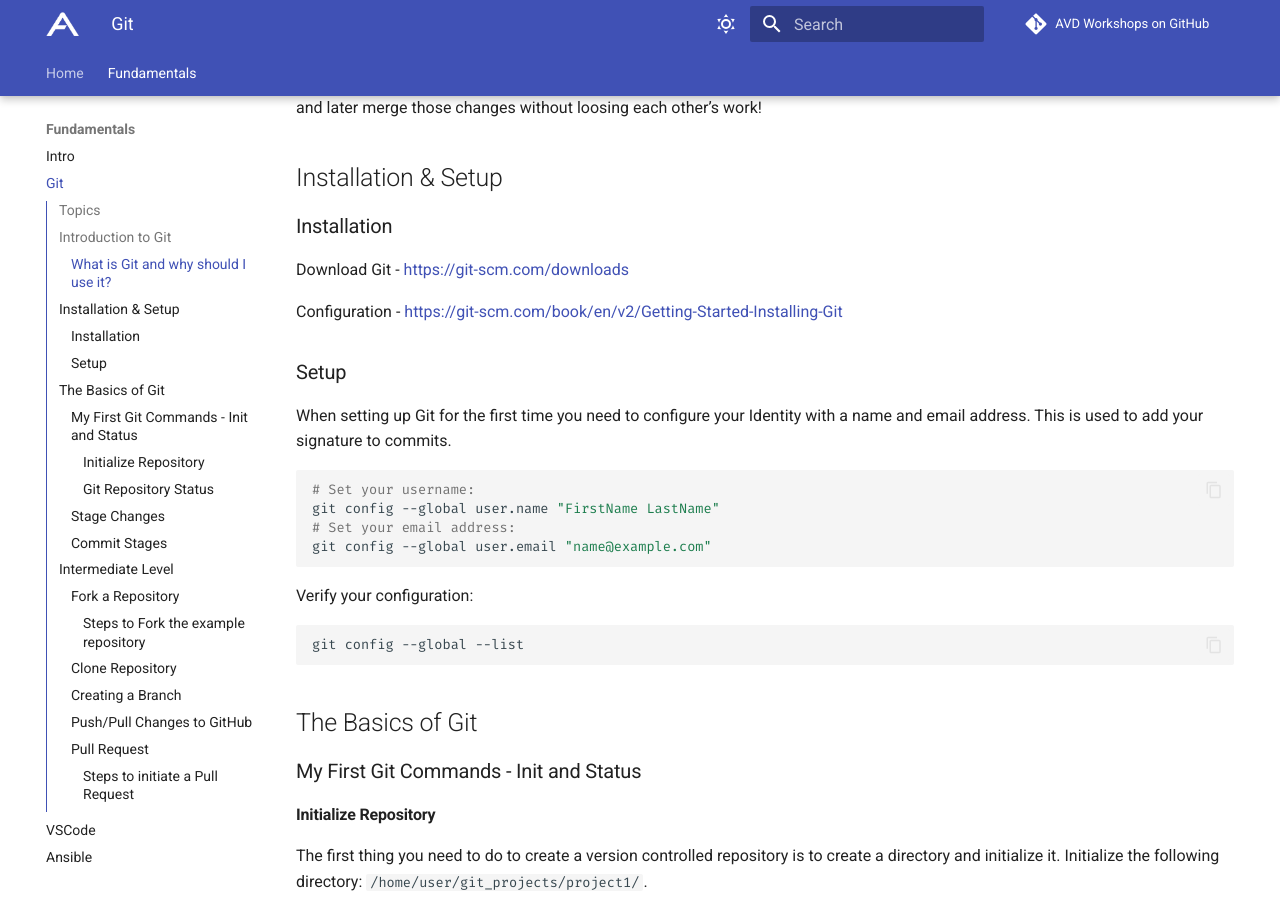
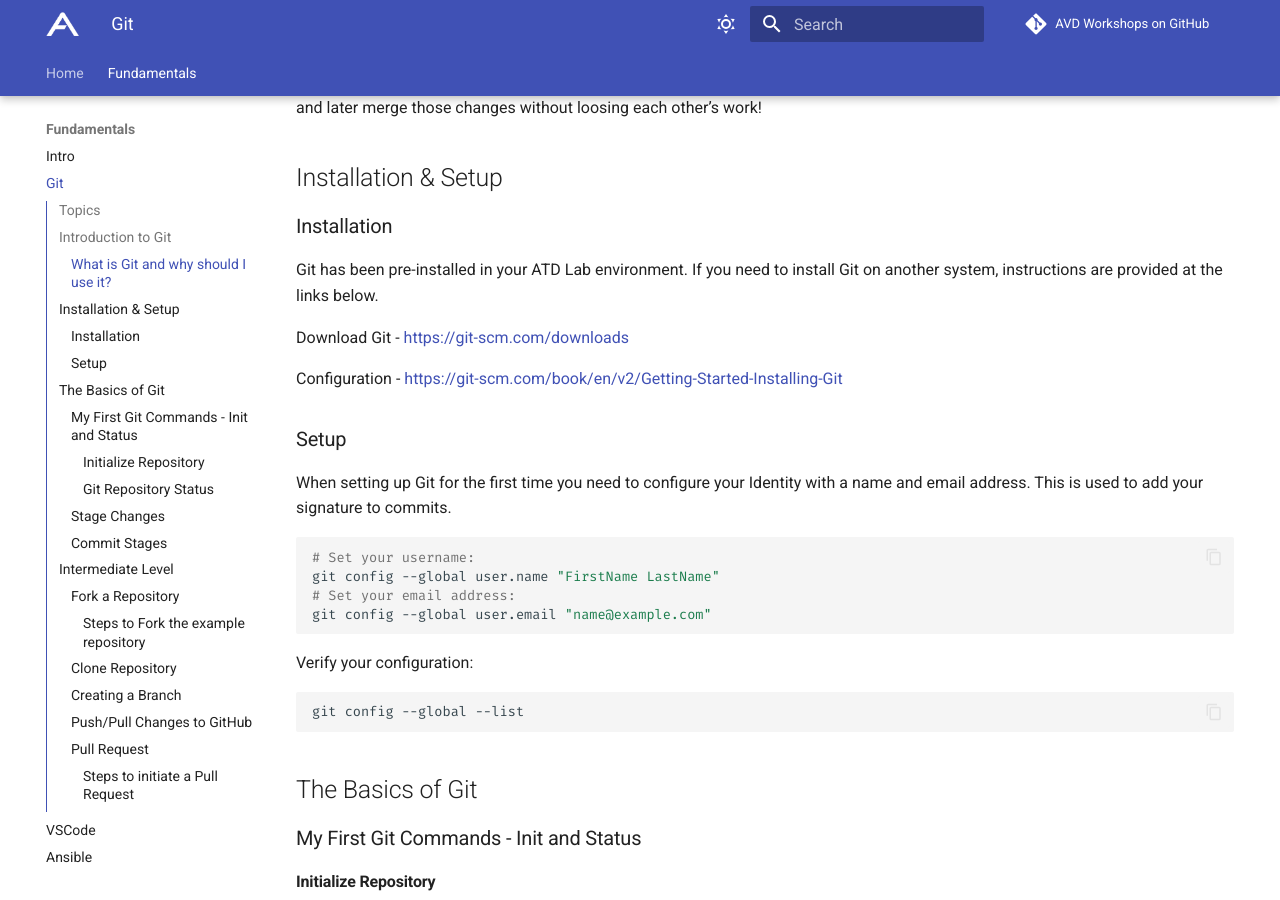
Before and after one commit to aristanetworks/avd-workshops, an MkDocs documentation site: the page built from workshops/git.md, in a window 1280 px wide and 900 px high, scrolled down 1007 px. Built offline with MkDocs 1.6.1 and Material for MkDocs 9.7.7, drawn with Linux system fonts in a browser that asks for light colours; comment, search, counter and statistics services are not loaded; some of the changed text lies outside the part shown.

Commit message:
added note for GIt install

```diff
--- a/workshops/git.md
+++ b/workshops/git.md
@@ -1,4 +1,7 @@
 ![Git Logo](assets/images/git_logo.png)
+
+<!-- ![Figure 1: Ansible Role eos_cli_config_gen](../../docs/_media/eos_cli_config_gen_dark.svg#only-dark) -->
+<!-- ![Figure 1: Ansible Role eos_cli_config_gen](../../docs/_media/eos_cli_config_gen_light.svg#only-light) -->
 
 # Git - Section Content
 
@@ -29,6 +32,8 @@ Git is a DevOps tool used for source code management. It is a free and open-sour
 ## Installation & Setup
 
 ### Installation
+
+Git has been pre-installed in your ATD Lab environment. If you need to install Git on another system, instructions are provided at the links below.
 
 Download Git - [https://git-scm.com/downloads](https://git-scm.com/downloads)
 
```
Also changed, not shown: other parts of workshops/git.md (+1 -1 lines).
